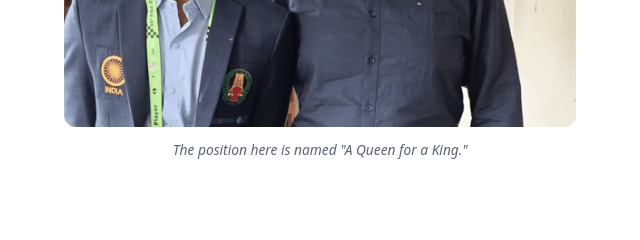
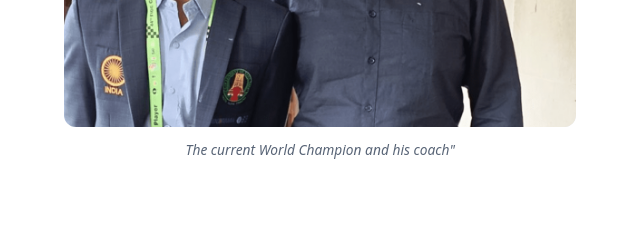
Before and after one commit to MikeCinelli/WR-Chess-Coaching, a plain HTML site: page index.html in a window 1280 px wide. Shown: the part 2040-2280 px from the top of the page, 614-1254 px from the left. Drawn offline with Linux system fonts and the light colour scheme.

```diff
--- a/index.html
+++ b/index.html
@@ -18,7 +18,7 @@
       <div class="section-heading"><h2 id="about-title">About</h2></div>
       <article class="feature"><div class="feature-copy"><h3>The Coach</h3><p>My name is Michael Cinelli. I’m a Class A chess player rated 1800 with extensive teaching experience. I began playing chess with my dad at age five and have been playing seriously for the past ten years. I want to turn my hometown of Wood-Ridge into a chess powerhouse.</p></div><figure><img src="coach.jpg" alt="Michael Cinelli studying a chess position outdoors" width="1000" height="1500" fetchpriority="high"><figcaption>Me after beating a photographer in Bryant Park NYC</figcaption></figure></article>
       <article class="feature reverse"><div class="feature-copy"><h3>Teaching Experience</h3><p>I was the full-time head chess coach at Success Academy Charter Schools’ Hell’s Kitchen Elementary School. I taught over 200 students and managed three after-school clubs, including an elite, tournament-winning traveling club of 30 selected students. I also taught piano at School of Rock Carlstadt.</p></div><figure><img src="teaching.jpg" alt="Chess Is Fun bulletin board at Success Academy" loading="lazy"><figcaption>From my color blind perspective, this was a good bulleten board</figcaption></figure></article>
-      <article class="feature"><div class="feature-copy"><h3>Methodology</h3><p>I offer private, hour-long chess lessons in your home. During lessons, we’ll study chess principles, play and analyze games, and more. Between lessons, you can challenge me to an online game, which I’ll also play and analyze. Once enough students sign up, I plan to create and run the Wood-Ridge Chess Club.</p></div><figure><img src="methodology.jpg" alt="A chessboard and open chess book set up for study at home" loading="lazy"><figcaption>The position here is named "A Queen for a King."</figcaption></figure></article>
+      <article class="feature"><div class="feature-copy"><h3>Methodology</h3><p>I offer private, hour-long chess lessons in your home. During lessons, we’ll study chess principles, play and analyze games, and more. Between lessons, you can challenge me to an online game, which I’ll also play and analyze. Once enough students sign up, I plan to create and run the Wood-Ridge Chess Club.</p></div><figure><img src="methodology.jpg" alt="A chessboard and open chess book set up for study at home" loading="lazy"><figcaption>The current World Champion and his coach"</figcaption></figure></article>
     </section>
 
     <section class="section why-section" id="why-chess" aria-labelledby="why-title"><div class="container">
```
